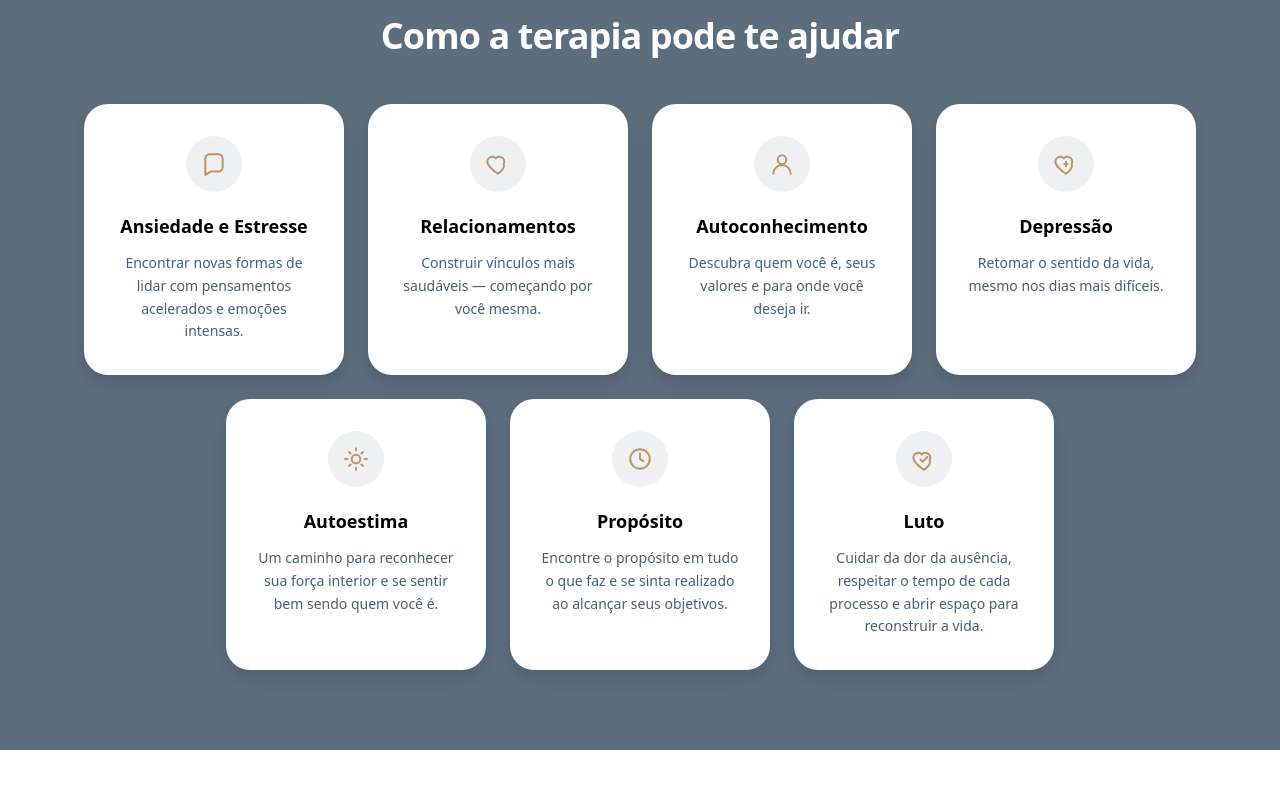
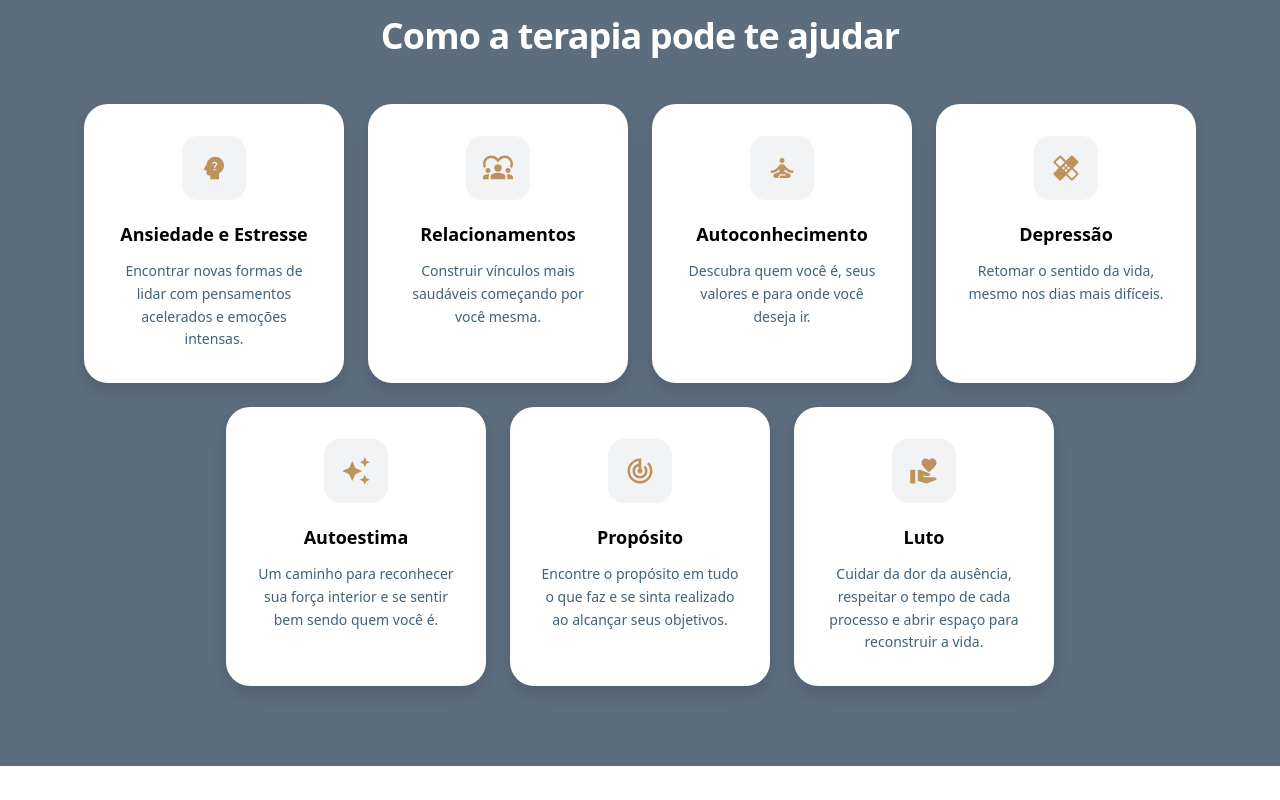
Before and after one commit to LucasSampaioOliveira1/Landing-Page-Adeib, a Next.js app: page / in a window 1280 px wide. Shown: the part 960-1760 px from the top of the page. Built offline with nearby package versions, Linux system fonts and the light colour scheme.

Commit message:
att icons e footer

```diff
--- a/components/ComoPodeAjudar.tsx
+++ b/components/ComoPodeAjudar.tsx
@@ -1,3 +1,11 @@
+import PsychologyAltIcon from '@mui/icons-material/PsychologyAlt';
+import Diversity1Icon from '@mui/icons-material/Diversity1';
+import SelfImprovementIcon from '@mui/icons-material/SelfImprovement';
+import HealingIcon from '@mui/icons-material/Healing';
+import AutoAwesomeIcon from '@mui/icons-material/AutoAwesome';
+import TrackChangesIcon from '@mui/icons-material/TrackChanges';
+import VolunteerActivismIcon from '@mui/icons-material/VolunteerActivism';
+
 type Topic = {
   title: string;
   description: string;
@@ -6,8 +14,10 @@ type Topic = {
 
 function IconCircle({ children }: { children: React.ReactNode }) {
   return (
-    <div className="mx-auto flex h-14 w-14 items-center justify-center rounded-full bg-[#5C6D7E]/10">
-      {children}
+    <div className="relative mx-auto flex h-16 w-16 items-center justify-center rounded-2xl bg-[#5C6D7E]/[0.08] transition-all duration-500 ease-out group-hover:-translate-y-1 group-hover:bg-[#BE925C] group-hover:shadow-[0_8px_20px_rgba(190,146,92,0.35)]">
+      <div className="z-10 flex items-center justify-center transition-transform duration-500 ease-out group-hover:scale-110 [&>svg]:transition-colors [&>svg]:duration-500 [&>svg]:!text-[#BE925C] group-hover:[&>svg]:!text-white">
+        {children}
+      </div>
     </div>
   );
 }
@@ -19,45 +29,17 @@ const topics: Topic[] = [
       "Encontrar novas formas de lidar com pensamentos acelerados e emoções intensas.",
     icon: (
       <IconCircle>
-        <svg
-          width="26"
-          height="26"
-          viewBox="0 0 24 24"
-          fill="none"
-          xmlns="http://www.w3.org/2000/svg"
-          className="text-[#BE925C]"
-        >
-          <path
-            d="M20 15a4 4 0 0 1-4 4H9l-5 3V7a4 4 0 0 1 4-4h8a4 4 0 0 1 4 4v8Z"
-            stroke="currentColor"
-            strokeWidth="1.8"
-            strokeLinejoin="round"
-          />
-        </svg>
+        <PsychologyAltIcon sx={{ fontSize: 30 }} className="text-[#BE925C]" />
       </IconCircle>
     ),
   },
   {
     title: "Relacionamentos",
     description:
-      "Construir vínculos mais saudáveis — começando por você mesma.",
+      "Construir vínculos mais saudáveis começando por você mesma.",
     icon: (
       <IconCircle>
-        <svg
-          width="26"
-          height="26"
-          viewBox="0 0 24 24"
-          fill="none"
-          xmlns="http://www.w3.org/2000/svg"
-          className="text-[#BE925C]"
-        >
-          <path
-            d="M12 21s-7-4.6-9.2-8.8C1.2 9 2.7 6.2 5.7 5.4c1.7-.4 3.4.2 4.3 1.5.9-1.3 2.6-1.9 4.3-1.5 3 .8 4.5 3.6 2.9 6.8C19 16.4 12 21 12 21Z"
-            stroke="currentColor"
-            strokeWidth="1.8"
-            strokeLinejoin="round"
-          />
-        </svg>
+        <Diversity1Icon sx={{ fontSize: 30 }} className="text-[#BE925C]" />
       </IconCircle>
     ),
   },
@@ -66,26 +48,7 @@ const topics: Topic[] = [
     description: "Descubra quem você é, seus valores e para onde você deseja ir.",
     icon: (
       <IconCircle>
-        <svg
-          width="26"
-          height="26"
-          viewBox="0 0 24 24"
-          fill="none"
-          xmlns="http://www.w3.org/2000/svg"
-          className="text-[#BE925C]"
-        >
-          <path
-            d="M12 12a4 4 0 1 0-4-4 4 4 0 0 0 4 4Z"
-            stroke="currentColor"
-            strokeWidth="1.8"
-          />
-          <path
-            d="M20 21a8 8 0 1 0-16 0"
-            stroke="currentColor"
-            strokeWidth="1.8"
-            strokeLinecap="round"
-          />
-        </svg>
+        <SelfImprovementIcon sx={{ fontSize: 30 }} className="text-[#BE925C]" />
       </IconCircle>
     ),
   },
@@ -94,33 +57,7 @@ const topics: Topic[] = [
     description: "Retomar o sentido da vida, mesmo nos dias mais difíceis.",
     icon: (
       <IconCircle>
-        <svg
-          width="26"
-          height="26"
-          viewBox="0 0 24 24"
-          fill="none"
-          xmlns="http://www.w3.org/2000/svg"
-          className="text-[#BE925C]"
-        >
-          <path
-            d="M12 21s-7-4.6-9.2-8.8C1.2 9 2.7 6.2 5.7 5.4c1.7-.4 3.4.2 4.3 1.5.9-1.3 2.6-1.9 4.3-1.5 3 .8 4.5 3.6 2.9 6.8C19 16.4 12 21 12 21Z"
-            stroke="currentColor"
-            strokeWidth="1.8"
-            strokeLinejoin="round"
-          />
-          <path
-            d="M12 10v4"
-            stroke="currentColor"
-            strokeWidth="1.8"
-            strokeLinecap="round"
-          />
-          <path
-            d="M10.5 12H13.5"
-            stroke="currentColor"
-            strokeWidth="1.8"
-            strokeLinecap="round"
-          />
-        </svg>
+        <HealingIcon sx={{ fontSize: 30 }} className="text-[#BE925C]" />
       </IconCircle>
     ),
   },
@@ -130,68 +67,7 @@ const topics: Topic[] = [
       "Um caminho para reconhecer sua força interior e se sentir bem sendo quem você é.",
     icon: (
       <IconCircle>
-        <svg
-          width="26"
-          height="26"
-          viewBox="0 0 24 24"
-          fill="none"
-          xmlns="http://www.w3.org/2000/svg"
-          className="text-[#BE925C]"
-        >
-          <path
-            d="M12 2v2"
-            stroke="currentColor"
-            strokeWidth="1.8"
-            strokeLinecap="round"
-          />
-          <path
-            d="M12 20v2"
-            stroke="currentColor"
-            strokeWidth="1.8"
-            strokeLinecap="round"
-          />
-          <path
-            d="M4 12H2"
-            stroke="currentColor"
-            strokeWidth="1.8"
-            strokeLinecap="round"
-          />
-          <path
-            d="M22 12h-2"
-            stroke="currentColor"
-            strokeWidth="1.8"
-            strokeLinecap="round"
-          />
-          <path
-            d="M18.4 5.6 17 7"
-            stroke="currentColor"
-            strokeWidth="1.8"
-            strokeLinecap="round"
-          />
-          <path
-            d="M7 17 5.6 18.4"
-            stroke="currentColor"
-            strokeWidth="1.8"
-            strokeLinecap="round"
-          />
-          <path
-            d="M18.4 18.4 17 17"
-            stroke="currentColor"
-            strokeWidth="1.8"
-            strokeLinecap="round"
-          />
-          <path
-            d="M7 7 5.6 5.6"
-            stroke="currentColor"
-            strokeWidth="1.8"
-            strokeLinecap="round"
-          />
-          <path
-            d="M12 16a4 4 0 1 0-4-4 4 4 0 0 0 4 4Z"
-            stroke="currentColor"
-            strokeWidth="1.8"
-          />
-        </svg>
+        <AutoAwesomeIcon sx={{ fontSize: 30 }} className="text-[#BE925C]" />
       </IconCircle>
     ),
   },
@@ -201,27 +77,7 @@ const topics: Topic[] = [
       "Encontre o propósito em tudo o que faz e se sinta realizado ao alcançar seus objetivos.",
     icon: (
       <IconCircle>
-        <svg
-          width="26"
-          height="26"
-          viewBox="0 0 24 24"
-          fill="none"
-          xmlns="http://www.w3.org/2000/svg"
-          className="text-[#BE925C]"
-        >
-          <path
-            d="M12 21a9 9 0 1 0-9-9 9 9 0 0 0 9 9Z"
-            stroke="currentColor"
-            strokeWidth="1.8"
-          />
-          <path
-            d="M12 7v5l3 2"
-            stroke="currentColor"
-            strokeWidth="1.8"
-            strokeLinecap="round"
-            strokeLinejoin="round"
-          />
-        </svg>
+        <TrackChangesIcon sx={{ fontSize: 30 }} className="text-[#BE925C]" />
       </IconCircle>
     ),
   },
@@ -231,28 +87,7 @@ const topics: Topic[] = [
       "Cuidar da dor da ausência, respeitar o tempo de cada processo e abrir espaço para reconstruir a vida.",
     icon: (
       <IconCircle>
-        <svg
-          width="26"
-          height="26"
-          viewBox="0 0 24 24"
-          fill="none"
-          xmlns="http://www.w3.org/2000/svg"
-          className="text-[#BE925C]"
-        >
-          <path
-            d="M12 22s-7-4.6-9.2-8.8C1.2 10 2.7 7.2 5.7 6.4c1.7-.4 3.4.2 4.3 1.5.9-1.3 2.6-1.9 4.3-1.5 3 .8 4.5 3.6 2.9 6.8C19 17.4 12 22 12 22Z"
-            stroke="currentColor"
-            strokeWidth="1.8"
-            strokeLinejoin="round"
-          />
-          <path
-            d="M8.8 12.6 10.7 14.5 15.2 10"
-            stroke="currentColor"
-            strokeWidth="1.8"
-            strokeLinecap="round"
-            strokeLinejoin="round"
-          />
-        </svg>
+        <VolunteerActivismIcon sx={{ fontSize: 30 }} className="text-[#BE925C]" />
       </IconCircle>
     ),
   },
@@ -270,7 +105,7 @@ export default function ComoPodeAjudar() {
           {topics.map((topic) => (
             <div
               key={topic.title}
-              className="w-full max-w-65 rounded-3xl bg-white px-7 py-8 text-center shadow-[0_8px_18px_rgba(0,0,0,0.12)] transition-transform duration-300 ease-out hover:-translate-y-1 hover:shadow-[0_12px_26px_rgba(0,0,0,0.16)]"
+              className="group w-full max-w-65 rounded-3xl bg-white px-7 py-8 text-center shadow-[0_8px_18px_rgba(0,0,0,0.12)] transition-all duration-300 ease-out hover:-translate-y-2 hover:shadow-[0_15px_30px_rgba(0,0,0,0.16)] text-black"
             >
               {topic.icon}
               <div className="mt-5 text-lg font-semibold text-black">
--- a/components/Footer.tsx
+++ b/components/Footer.tsx
@@ -97,7 +97,7 @@ export default function Footer() {
               </a>
 
               <a
-                href="#"
+                href="https://www.instagram.com/psiadeibson/"
                 className="flex items-center gap-3 text-sm text-white/85 transition-opacity hover:opacity-95"
               >
                 <FooterIcon>
@@ -126,7 +126,7 @@ export default function Footer() {
                     />
                   </svg>
                 </FooterIcon>
-                @perfil.exemplo
+                @psiadeibson
               </a>
             </div>
           </div>
@@ -161,9 +161,10 @@ export default function Footer() {
                     Atendimento online e presencial
                   </div>
                   <div className="mt-1 text-white/75">
-                    Rua Exemplo, 123 — Centro
+                    Avenida Minas Gerais, 304 Belo Horizonte
+                    <p>Edifício Matizze Office, 3° andar.</p>
                   </div>
-                  <div className="text-white/75">Sua cidade — UF</div>
+                  <div className="text-white/75">Marabá - PA</div>
                 </div>
               </div>
             </div>
--- a/package.json
+++ b/package.json
@@ -9,6 +9,10 @@
     "lint": "eslint"
   },
   "dependencies": {
+    "@emotion/react": "^11.14.0",
+    "@emotion/styled": "^11.14.1",
+    "@mui/icons-material": "^9.0.0",
+    "@mui/material": "^9.0.0",
     "next": "16.2.4",
     "react": "19.2.4",
     "react-dom": "19.2.4"
```
Also changed, not shown: 1 other file (tests, documents, lock files or other folders).
